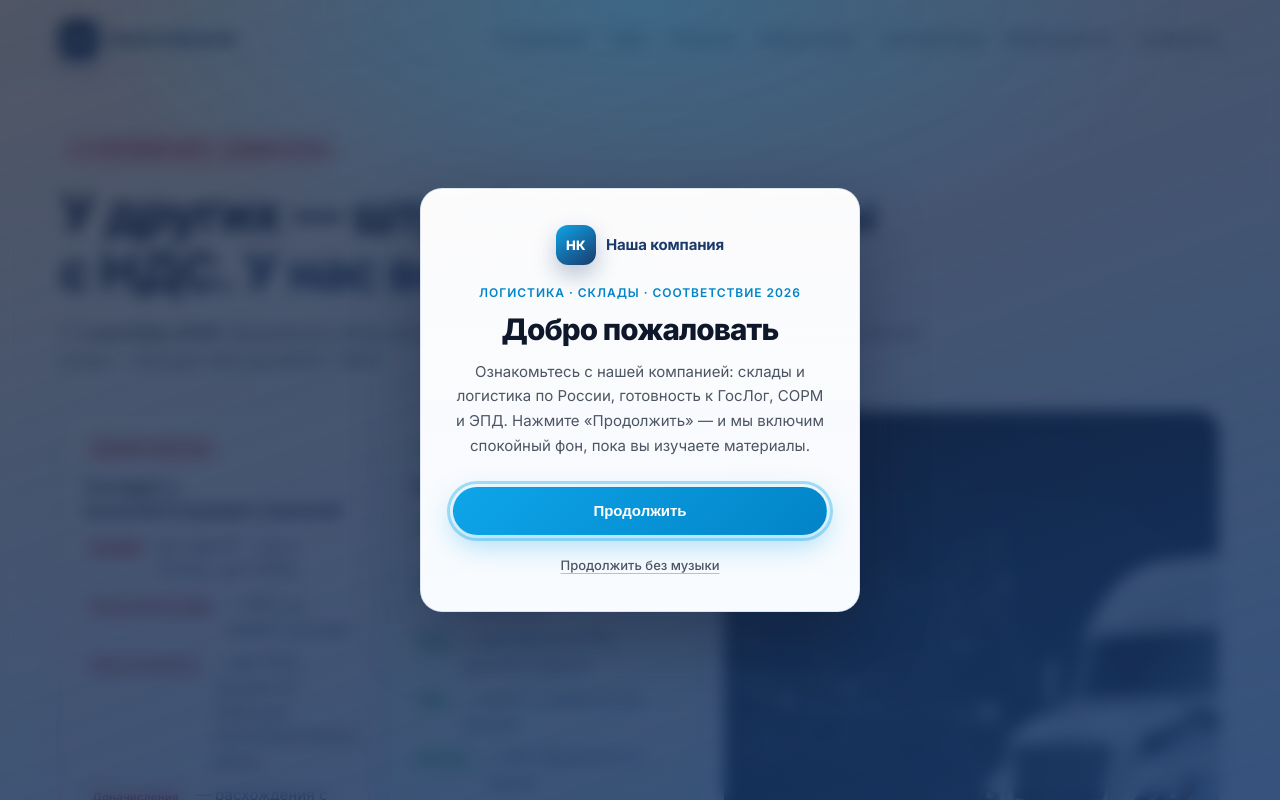
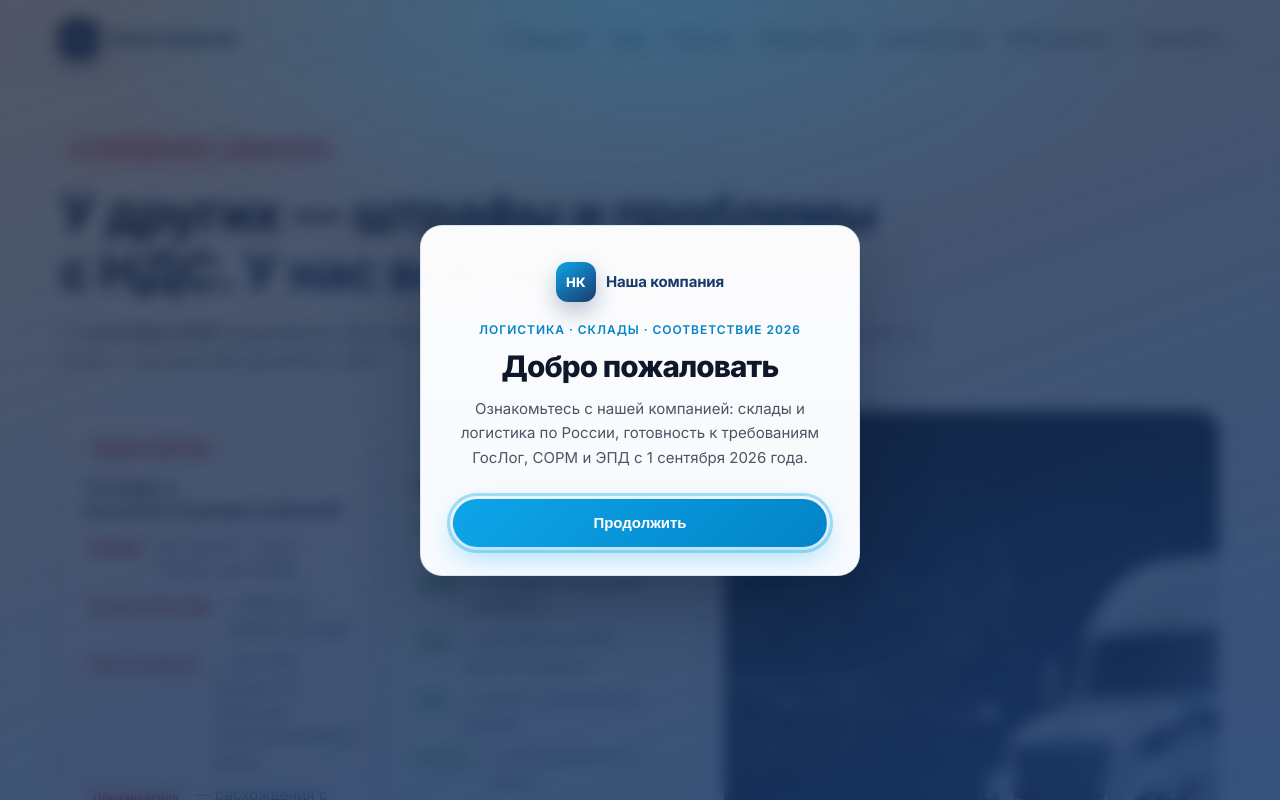
Before and after one commit to socialprojectopen/socialprojectopen.github.io, a PHP site: page / in a window 1280 px wide. Run offline with PHP 8.4, Linux system fonts and the light colour scheme.

Commit message:
Add files via upload

```diff
--- a/logist/index.html
+++ b/logist/index.html
@@ -1022,15 +1022,11 @@
       <h2 class="welcome__title" id="welcome-title">Добро пожаловать</h2>
       <p class="welcome__text">
         Ознакомьтесь с нашей компанией: склады и логистика по России,
-        готовность к ГосЛог, СОРМ и ЭПД. Нажмите «Продолжить» — и мы включим
-        спокойный фон, пока вы изучаете материалы.
+        готовность к требованиям ГосЛог, СОРМ и ЭПД с&nbsp;1&nbsp;сентября&nbsp;2026&nbsp;года.
       </p>
       <div class="welcome__actions">
         <button type="button" class="btn btn--primary welcome__ok" id="welcome-ok">
           Продолжить
-        </button>
-        <button type="button" class="welcome__quiet" id="welcome-quiet">
-          Продолжить без музыки
         </button>
       </div>
     </div>
--- a/logist/script.js
+++ b/logist/script.js
@@ -190,8 +190,7 @@ document.querySelectorAll('a[href^="#"]').forEach(anchor => {
   const toggle = document.getElementById('ambient-toggle');
   const gate = document.getElementById('welcome-gate');
   const okBtn = document.getElementById('welcome-ok');
-  const quietBtn = document.getElementById('welcome-quiet');
-  if (!audio || !toggle || !root || !gate || !okBtn || !quietBtn) return;
+  if (!audio || !toggle || !root || !gate || !okBtn) return;
 
   const STORAGE_KEY = 'ambient-music';
   const TARGET_VOLUME = 0.28;
@@ -365,22 +364,6 @@ document.querySelectorAll('a[href^="#"]').forEach(anchor => {
     closeGate();
   });
 
-  quietBtn.addEventListener('click', e => {
-    e.preventDefault();
-    mutedByUser = true;
-    localStorage.setItem(STORAGE_KEY, 'off');
-    closeGate();
-  });
-
-  gate.addEventListener('keydown', e => {
-    if (e.key === 'Escape') {
-      e.preventDefault();
-      mutedByUser = true;
-      localStorage.setItem(STORAGE_KEY, 'off');
-      closeGate();
-    }
-  });
-
   toggle.addEventListener(
     'click',
     e => {
--- a/logist/styles.css
+++ b/logist/styles.css
@@ -2005,26 +2005,6 @@ section {
   font-weight: 700;
 }
 
-.welcome__quiet {
-  appearance: none;
-  border: 0;
-  background: transparent;
-  padding: 8px;
-  font: inherit;
-  font-size: 13px;
-  font-weight: 500;
-  color: var(--color-text-muted);
-  cursor: pointer;
-  text-decoration: underline;
-  text-underline-offset: 3px;
-  text-decoration-color: rgba(75, 85, 99, 0.35);
-  transition: color 0.2s;
-}
-
-.welcome__quiet:hover {
-  color: var(--color-primary);
-}
-
 body.welcome-open {
   overflow: hidden;
 }
@@ -2048,12 +2028,12 @@ body.welcome-open {
 @media (max-width: 480px) {
   .welcome {
     padding: 16px;
-    align-items: flex-end;
+    place-items: center;
   }
 
   .welcome__panel {
     padding: 28px 22px 22px;
-    border-radius: 20px 20px 16px 16px;
+    border-radius: var(--radius-lg);
   }
 }
 
```
